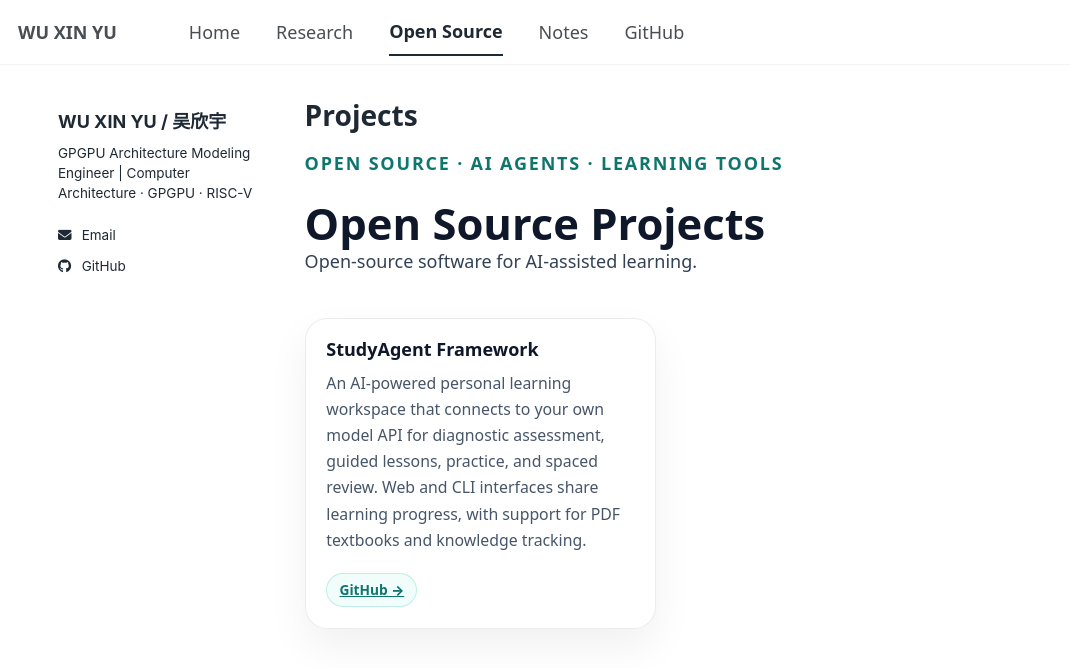
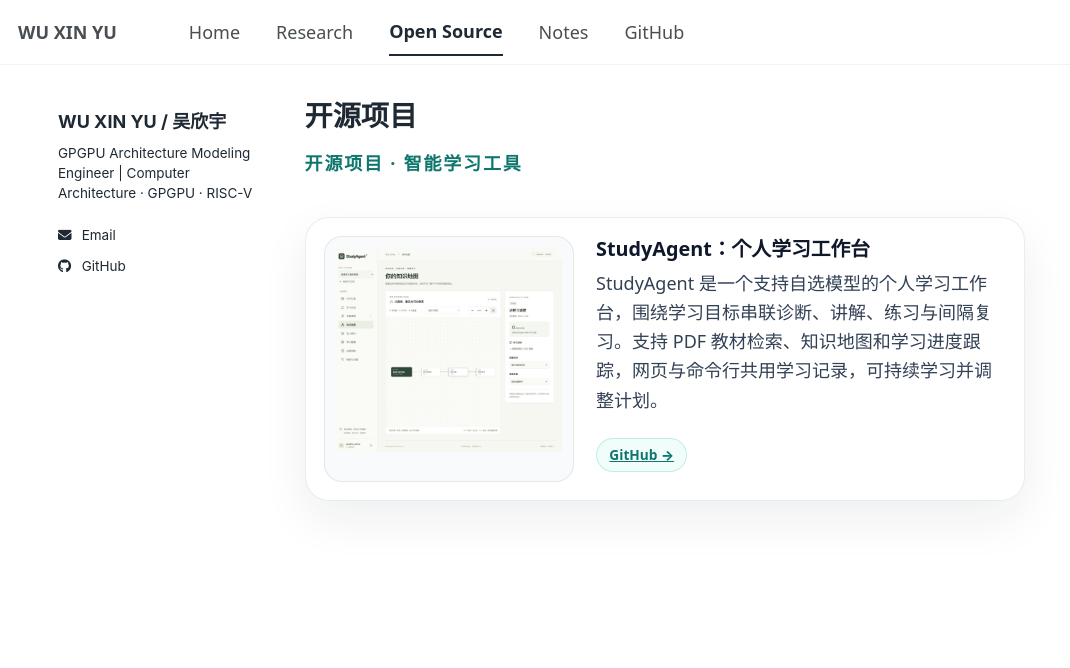
Before and after one commit to wwwuxy/wwwuxy.github.io, a Jekyll site: the page built from _pages/projects.md, in a window 1280 px wide. Shown: the top 668 px of the page, without its empty margins (0-1070 px from the left). Built offline with Jekyll 4.4.1, drawn with Linux system fonts in a browser that asks for light colours; a style sheet for code colours, icons or effects is not loaded.

Commit message:
Show StudyAgent with screenshot and Chinese introduction

```diff
--- a/_data/projects.yml
+++ b/_data/projects.yml
@@ -1,7 +1,11 @@
 - slug: study-agent-framework
-  name: "StudyAgent Framework"
+  name: "StudyAgent：个人学习工作台"
   url: https://github.com/wwwuxy/Study-Agent-Framework
-  description: "An AI-powered personal learning workspace that connects to your own model API for diagnostic assessment, guided lessons, practice, and spaced review. Web and CLI interfaces share learning progress, with support for PDF textbooks and knowledge tracking."
+  description: "StudyAgent 是一个支持自选模型的个人学习工作台，围绕学习目标串联诊断、讲解、练习与间隔复习。支持 PDF 教材检索、知识地图和学习进度跟踪，网页与命令行共用学习记录，可持续学习并调整计划。"
+  image: /images/projects/study-agent-knowledge.jpg
+  image_alt: "StudyAgent 知识地图界面：课程知识点、前置关系与知识点详情"
+  image_width: 1280
+  image_height: 1153
   category: Other Open Source
   tags:
     - AI Agents
--- a/_includes/project-card.html
+++ b/_includes/project-card.html
@@ -1,26 +1,12 @@
-<article class="project-card">
-  <h3 class="project-card__title">
-    {{ include.project.name }}
-  </h3>
-  {% if include.project.subtitle %}
-    <p class="project-card__subtitle">{{ include.project.subtitle }}</p>
-  {% endif %}
-  {% if include.project.description %}
-    <p class="project-card__description">{{ include.project.description }}</p>
-  {% endif %}
-  {% if include.project.highlights and include.project.highlights.size > 0 %}
-    <ul class="project-card__highlights">
-      {% for highlight in include.project.highlights %}
-        <li>{{ highlight }}</li>
-      {% endfor %}
-    </ul>
-  {% endif %}
-  {% if include.project.tags and include.project.tags.size > 0 %}
-    <ul class="project-card__tags" aria-label="Project technologies">
-      {% for tag in include.project.tags %}
-        <li>{{ tag }}</li>
-      {% endfor %}
-    </ul>
-  {% endif %}
-  <a class="project-card__link" href="{{ include.project.url }}" target="_blank" rel="noopener noreferrer">View on GitHub</a>
+<article class="lw-publication-card lw-project-card">
+  <figure class="lw-research-paper__figure">
+    <a href="{{ include.project.image }}" aria-label="查看{{ include.project.name }}界面大图">
+      <img src="{{ include.project.image }}" width="{{ include.project.image_width }}" height="{{ include.project.image_height }}" loading="lazy" alt="{{ include.project.image_alt }}">
+    </a>
+  </figure>
+  <div class="lw-publication-body">
+    <h3 class="lw-publication-title"><a href="{{ include.project.url }}">{{ include.project.name }}</a></h3>
+    {% if include.project.description %}<p class="lw-publication-citation">{{ include.project.description }}</p>{% endif %}
+    <a class="lw-mini-link" href="{{ include.project.url }}">GitHub →</a>
+  </div>
 </article>
--- a/_pages/projects.md
+++ b/_pages/projects.md
@@ -1,29 +1,21 @@
 ---
-title: "Projects"
+title: "开源项目"
 layout: single
 permalink: /projects/
 author_profile: true
 ---
 
 <header class="lw-page-header">
-<p class="lw-eyebrow">Open Source · AI Agents · Learning Tools</p>
-<h1 class="lw-title">Open Source Projects</h1>
-<p class="lw-subtitle">Open-source software for AI-assisted learning.</p>
+<p class="lw-eyebrow">开源项目 · 智能学习工具</p>
 </header>
 
-<section class="lw-section">
-<div class="lw-card-grid">
+<section class="lw-section" aria-label="开源项目">
 {% assign project_categories = "Processor & Numerical Architecture|AI Accelerator Software Stack|Other Open Source" | split: "|" %}
 {% for category in project_categories %}
 {% for project in site.data.projects %}
 {% if project.category == category %}
-<article class="lw-card lw-project-card">
-  <h3><a href="{{ project.url }}">{{ project.name }}</a></h3>
-  {% if project.description %}<p>{{ project.description }}</p>{% endif %}
-  <a class="lw-mini-link" href="{{ project.url }}">GitHub →</a>
-</article>
+{% include project-card.html project=project %}
 {% endif %}
 {% endfor %}
 {% endfor %}
-</div>
 </section>
```
Also changed, not shown: _pages/about.md (+1 -7 lines), images/projects/study-agent-knowledge.jpg (added).
